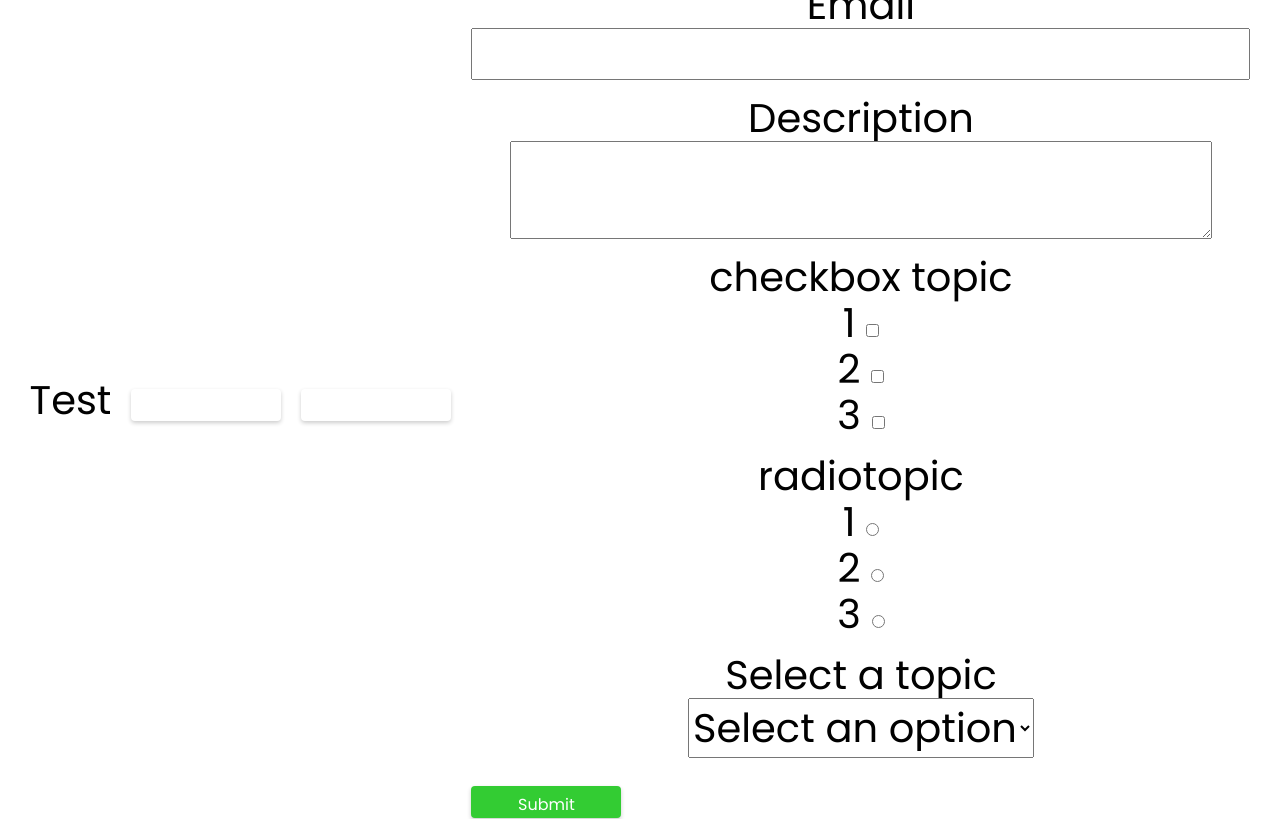
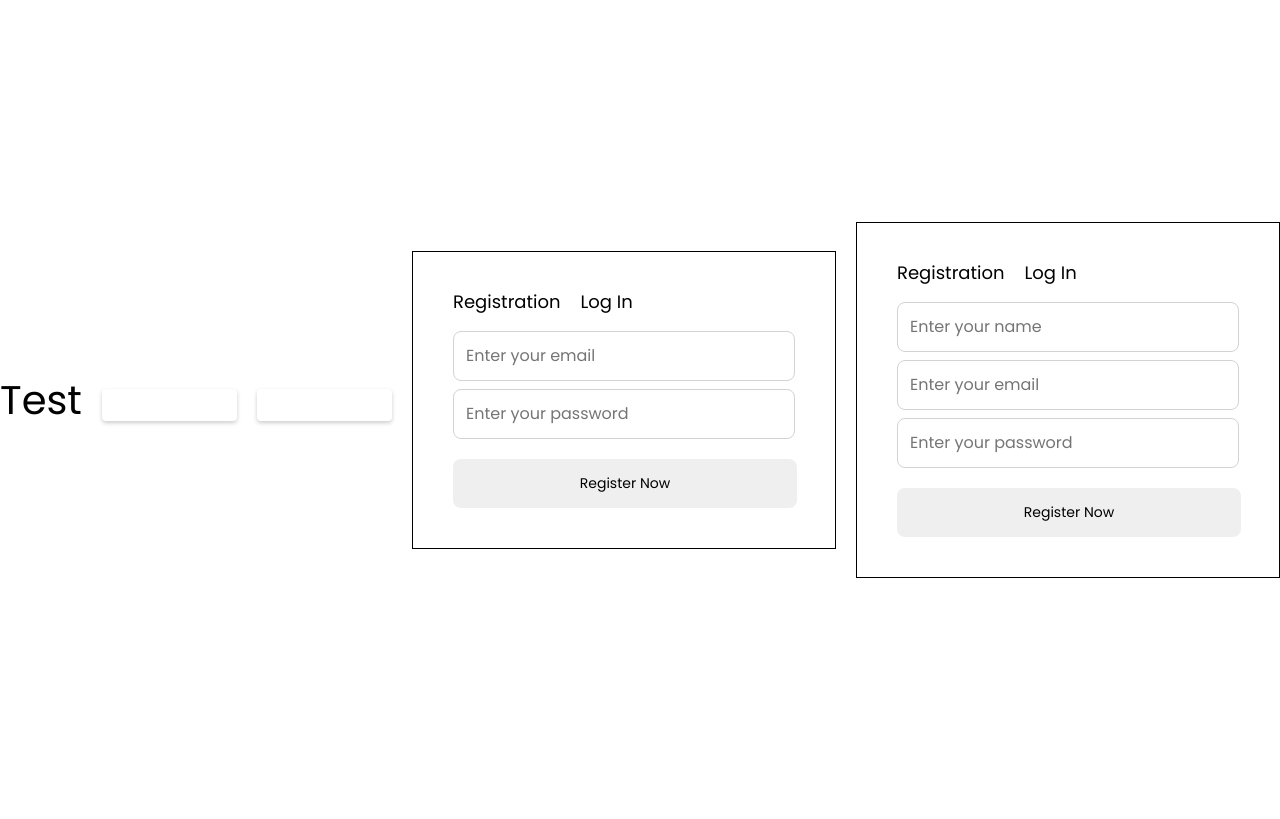
Before and after one commit to MoskaletsOleksandr/task-pro-team-project, a React (Create React App) app: page /task-pro-team-project/auth/1 in a window 1280 px wide. Built offline with nearby package versions, Linux system fonts and the light colour scheme.

Commit message:
registration form, login form

```diff
--- a/src/components/App.jsx
+++ b/src/components/App.jsx
@@ -1,8 +1,9 @@
 import { useEffect, useState } from 'react';
 import GlobalStyles from './GlobalStyles';
 import { TestThemeBtn } from './TestThemeBtn/TestThemeBtn';
-
-import { FormikContainer } from './formik_formik/FormikContainer';
+import RegistrationForm from './registrationForm/RegistrationForm';
+import LoginForm from './LoginForm/LoginForm';
+// import { FormikContainer } from './formik_formik/FormikContainer';
 
 
 export const App = () => {
@@ -46,7 +47,9 @@ export const App = () => {
         Тема dark
       </TestThemeBtn>
       {/* <MainForm/> */}
-      <FormikContainer/>
+      {/* <FormikContainer/> */}
+      <LoginForm/>
+      <RegistrationForm/>
 
 
     </div>
--- /dev/null
+++ b/src/components/LoginForm/LoginForm.jsx
@@ -0,0 +1,44 @@
+import React from 'react'
+import{Formik,Form} from 'formik';
+import *as Yup from 'yup';
+import { AuthButton } from 'components/common/authButton/AuthButton';
+import AuthController from 'components/registrationForm/authControll';
+import { RegistrationFormStyled } from 'components/registrationForm/RegistrationFormStyled';
+import FormTitle from 'components/common/authTitle/AuthTitle';
+
+
+function LoginForm() {
+    const initialValues={
+
+        email:'',
+        password:'',
+
+     };
+     const onSubmit=(values,{resetForm})=>{
+         console.log(values);
+         resetForm();
+
+     };
+     const validationSchema=Yup.object({
+
+        email:Yup.string().required('email is required').email('Invalid email address'),
+        password:Yup.string().required('name is required'),
+
+     })
+
+  return (
+< RegistrationFormStyled>
+    <Formik initialValues={initialValues} onSubmit={onSubmit} validationSchema={validationSchema}>
+    {formik=><Form>
+        <FormTitle active="Registration" inactive="Log In"/>
+
+        <AuthController control='input' type='email' placeholder='Enter your email' name='email'/>
+        <AuthController control='input' type='password' placeholder='Enter your password' name='password'/>
+        <AuthButton >Register Now </AuthButton>
+         </Form>}
+</Formik>
+</ RegistrationFormStyled>
+  )
+}
+
+export default LoginForm
--- /dev/null
+++ b/src/components/common/authButton/AuthButton.jsx
@@ -0,0 +1,20 @@
+import PropTypes from 'prop-types';
+import { AuthStyledButton } from './AuthButtonStyled';
+
+
+
+export const AuthButton = ({ children, onClick }) => {
+
+  return (
+    <AuthStyledButton type="submit"onClick={onClick}>
+      {children}
+    </AuthStyledButton>
+  );
+};
+
+
+AuthButton.propTypes = {
+  children: PropTypes.oneOfType([PropTypes.string, PropTypes.object])
+    .isRequired,
+
+};
--- /dev/null
+++ b/src/components/common/authButton/AuthButtonStyled.jsx
@@ -0,0 +1,16 @@
+import styled from '@emotion/styled';
+
+
+export const AuthStyledButton=styled.button`
+height: 49px;
+width: 344px;
+border-radius: 8px;
+border: none;
+margin-top: 20px;
+background-color:'#bedbbo';
+
+color:'#161616';
+font-size:14px;
+padding:0;
+
+`
--- /dev/null
+++ b/src/components/common/authTitle/AuthTitle.jsx
@@ -0,0 +1,15 @@
+import React from 'react'
+import PropTypes from 'prop-types';
+import { AuthTitle,AuthSpan } from './AuthTitleStyled';
+
+function FormTitle({active,inactive}) {
+  return (
+    <AuthTitle>{active}<AuthSpan>{inactive}</AuthSpan></AuthTitle>
+  )
+}
+
+FormTitle.propTypes={
+    active:PropTypes.string.isRequired,
+    inactive:PropTypes.string.isRequired
+}
+export default FormTitle
--- /dev/null
+++ b/src/components/common/authTitle/AuthTitleStyled.jsx
@@ -0,0 +1,16 @@
+import styled from "@emotion/styled";
+
+
+export const AuthTitle=styled.p`
+font-size:18px;
+color:--active-form-title-color;
+margin-bottom:10px;
+`
+
+
+export const AuthSpan=styled.span`
+font-size:18px;
+color: --inactive-form-title-color;
+margin-left:20px;
+
+`
--- /dev/null
+++ b/src/components/registrationForm/FilteredPropsInput.jsx
@@ -0,0 +1,8 @@
+import React from "react";
+import { Field } from "formik";
+
+function FilteredPropsInputField({ className, valid, error, ...props }) {
+  return <Field className={className} {...props} />;
+}
+
+export default FilteredPropsInputField;
--- /dev/null
+++ b/src/components/registrationForm/RegistrationForm.jsx
@@ -0,0 +1,44 @@
+import React from 'react'
+import{Formik,Form} from 'formik';
+import *as Yup from 'yup';
+import { AuthButton } from 'components/common/authButton/AuthButton';
+import AuthController from './authControll';
+import { RegistrationFormStyled } from './RegistrationFormStyled';
+import FormTitle from 'components/common/authTitle/AuthTitle';
+
+function RegistrationForm() {
+    const initialValues={
+        name:'',
+        email:'',
+        password:'',
+
+     };
+     const onSubmit=(values,{resetForm})=>{
+         console.log(values);
+         resetForm();
+
+     };
+     const validationSchema=Yup.object({
+        name:Yup.string().required('name is required'),
+        email:Yup.string().required('email is required').email('Invalid email address'),
+        password:Yup.string().required('password is required').min(8).max(64),
+
+     })
+
+  return (
+< RegistrationFormStyled>
+    <Formik initialValues={initialValues} onSubmit={onSubmit} validationSchema={validationSchema}>
+    {formik=><Form>
+        <FormTitle active="Registration" inactive="Log In"/>
+        <AuthController control='input' type='text' placeholder='Enter your name' name='name'/>
+        <AuthController control='input' type='email' placeholder='Enter your email' name='email'/>
+        <AuthController control='input' type='password' placeholder='Enter your password' name='password'/>
+
+        <AuthButton >Register Now </AuthButton>
+         </Form>}
+</Formik>
+</ RegistrationFormStyled>
+  )
+}
+
+export default RegistrationForm
--- /dev/null
+++ b/src/components/registrationForm/RegistrationFormStyled.jsx
@@ -0,0 +1,36 @@
+import styled from '@emotion/styled';
+import FilteredPropsInputField from './FilteredPropsInput';
+
+export const RegistrationFormStyled=styled.div`
+width: 424px;
+padding:40px;
+background-color:'#151515';
+font-size:14px;
+border: solid 1px black;
+position:'relative';
+
+`
+export const AuthLabelSyled=styled.label`
+
+width: 100%;
+`
+export const Input = styled(FilteredPropsInputField)`
+  background-color: white;
+  border: 1px solid lightgrey;
+  border-radius: 8px;
+  font-size: 1rem;
+  line-height: 1.5rem;
+  font-style: normal;
+  font-weight: 400;
+  width: 100%;
+  margin-top: 0.5rem;
+  padding: 0.75rem 0.75rem;
+  position:'relative'`
+
+  export const EyeSvg=styled.svg`
+  fill:'black';
+  stroke:'black';
+ position:'absolute';
+ top:0;
+
+  `
--- /dev/null
+++ b/src/components/registrationForm/authControll.jsx
@@ -0,0 +1,14 @@
+import React from 'react'
+import AuthInput from './authInput';
+
+
+function AuthController(props) {
+    const {control, ...rest}=props;
+    switch(control){
+        case 'input':return <AuthInput {...rest}/>
+                        default:return null;
+    }
+
+}
+
+export default AuthController
--- /dev/null
+++ b/src/components/registrationForm/authInput.jsx
@@ -0,0 +1,20 @@
+import React from 'react';
+import {Field,ErrorMessage} from 'formik'
+import AuthTextError from './authTextError';
+import { AuthLabelSyled,Input } from './RegistrationFormStyled';
+
+
+function authInput(props) {
+    const{placeholder,name, ...rest}=props;
+  return (
+    <div className="form-control">
+
+        <AuthLabelSyled>
+        <Input name={name} placeholder={placeholder}{...rest}/>
+        <ErrorMessage name={name} component={AuthTextError}/>
+        </AuthLabelSyled>
+    </div>
+  )
+}
+
+export default authInput
--- /dev/null
+++ b/src/components/registrationForm/authTextError.jsx
@@ -0,0 +1,9 @@
+import React from 'react'
+
+function AuthTextError(props) {
+  return (
+    <div className="error">{props.children}</div>
+  )
+}
+
+export default AuthTextError;
```
Also changed, not shown: src/images/sprite.svg.
